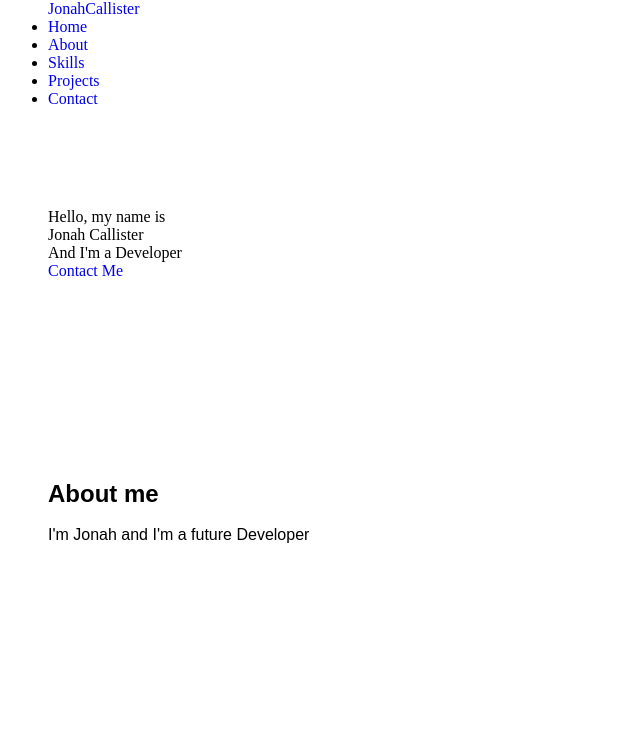
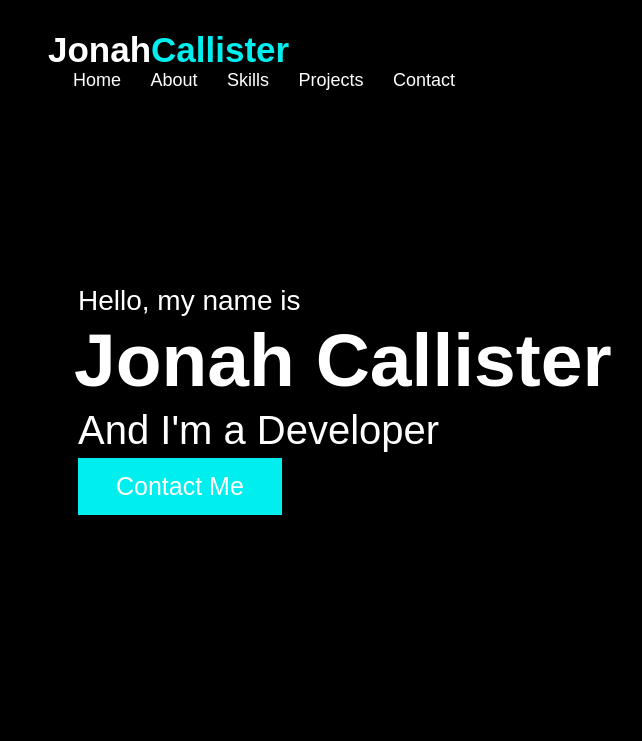
Before and after one commit to linegrind675/My-Portfolio, a plain HTML site: page index.html in a window 1280 px wide. Shown: the top 741 px of the page, without its empty margins (32-674 px from the left). Drawn offline with Linux system fonts and the light colour scheme; files whose address does not match are found by name.

Commit message:
styling for navbar and home section

```diff
--- a/assets/css/style.css
+++ b/assets/css/style.css
@@ -11,6 +11,7 @@ html {
 
 section {
     padding: 100px 0;
+    background: black;
 }
 
 .max-width {
@@ -26,5 +27,101 @@ section {
 .about .about-content,
 .skills .skills-content,
 .contact .contact-content {
+    display: flex;
+    flex-wrap: wrap;
+    align-items: center;
+    justify-content: space-between;
+}
+
+section .title {
 
 }
+
+.navbar {
+    position: fixed;
+    width: 100%;
+    z-index: 999;
+    padding: 30px 0;
+    font-family: 'Ubuntu', sans-serif;
+}
+
+.navbar .max-width {
+
+}
+
+.navbar .logo a {
+    color: #fff;
+    font-size: 35px;
+    font-weight: 600;
+}
+
+.navbar .logo a span {
+    color: #00EEEE;
+}
+
+.navbar .menu li {
+    list-style: none;
+    display: inline-block;
+}
+
+.navbar .menu li a {
+    display: block;
+    color: #fff;
+    font-size: 18px;
+    font-weight: 500;
+    margin-left: 25px;
+}
+
+.navbar .menu li a:hover {
+    color: #00EEEE;
+}
+
+.menu-btn {
+    color: #fff;
+    font-size: 23px;
+    cursor: pointer;
+    display: none;
+}
+
+.home {
+    display: flex;
+    height: 100vh;
+    color: #fff;
+    min-height: 500px;
+    background-size: cover;
+    font-family: 'Ubuntu', sans-serif;
+}
+
+.home .max-width {
+    margin: auto 0 auto 30px;
+}
+
+.home .home-content .text-1 {
+    font-size: 28px;
+}
+
+.home .home-content .text-2 {
+    font-size: 75px;
+    font-weight: 600;
+    margin-left: -4px;
+}
+
+.home .home-content .text-3 {
+    font-size: 40px;
+    margin: 5px 0;
+}
+
+.home .home-content .text-3 span {
+    color: #00EEEE;
+    font-weight: 500;
+}
+
+.home .home-content a {
+    display: inline-block;
+    background: #00EEEE;
+    color: #fff;
+    font-size: 25px;
+    padding: 12px 36px;
+    font-weight: 400;
+    border: 2px solid #00EEEE;
+}
```
